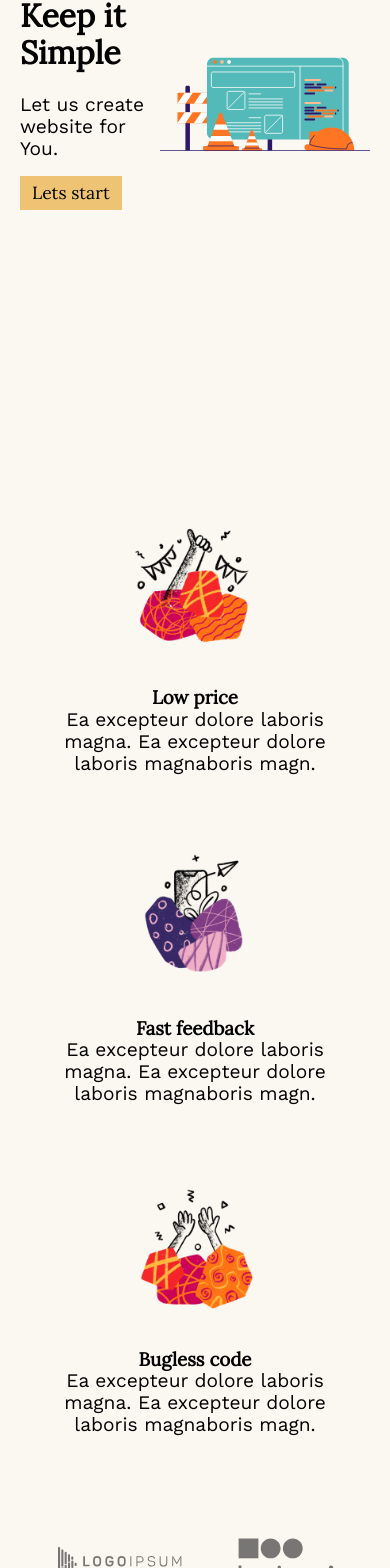
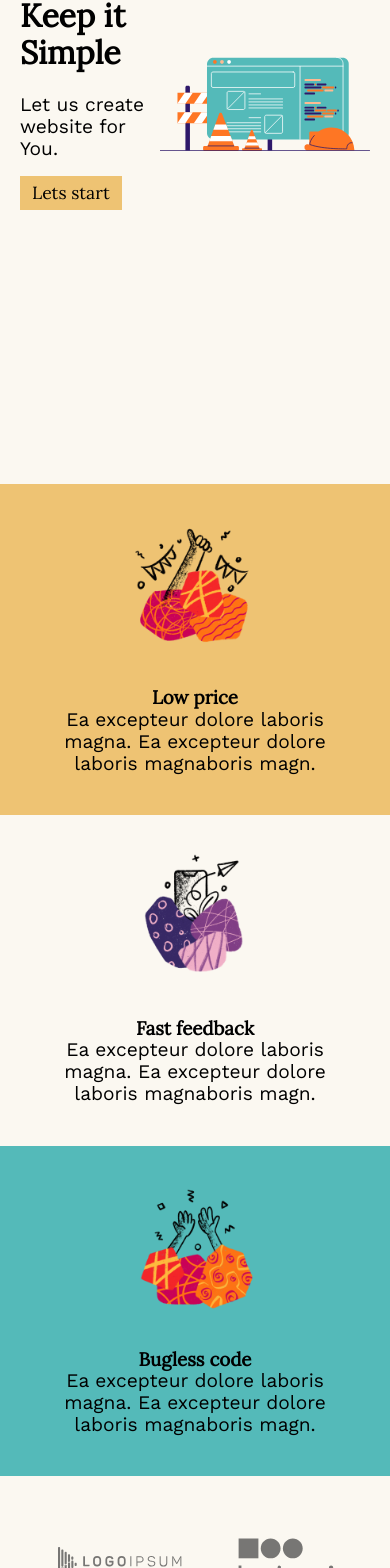
Before and after one commit to bartoginski/keep-it-simple, a Vue app: page / in a window 390 px wide. Shown: the part 360-1928 px from the top of the page. Built offline with nearby package versions, Linux system fonts and the light colour scheme.

Commit message:
fix: responsive

```diff
--- a/src/components/AboutSection.vue
+++ b/src/components/AboutSection.vue
@@ -1,7 +1,7 @@
 <template>
   <section class="about">
     <div class="container about__grid">
-      <div class="about__col">
+      <div class="about__col about__col_first">
         <img
           class="about__image"
           src="../assets/low_price.png"
@@ -25,7 +25,7 @@
           magnaboris magn.
         </p>
       </div>
-      <div class="about__col">
+      <div class="about__col about__col_last">
         <img
           class="about__image"
           src="../assets/bugless.png"
@@ -48,8 +48,8 @@ export default {};
 @import "../styles/variables.scss";
 
 .about {
-  @media screen and (min-width: 1024px) {
-    background: linear-gradient(90deg, #eec373 50%, #54bab9 50%);
+  @media screen and (min-width: 740px) {
+    background: linear-gradient(90deg, $color-orange 50%, $color-mint 50%);
   }
 
   &__grid {
@@ -67,8 +67,37 @@ export default {};
     align-items: center;
     padding: 0 30px 40px 30px;
     text-align: center;
+    position: relative;
+    z-index: 10;
+
+    &:before {
+      position: absolute;
+      content: "";
+      height: 100%;
+      top: 0;
+      left: -20px;
+      right: -20px;
+      z-index: -1;
+
+      @media screen and (min-width: 740px) {
+        content: none;
+      }
+    }
+    &_first {
+      &::before {
+        background: $color-orange;
+      }
+    }
     &_middle {
       background: $color-white;
+      &::before {
+        background: $color-white;
+      }
+    }
+    &_last {
+      &::before {
+        background: $color-mint;
+      }
     }
   }
 
```
